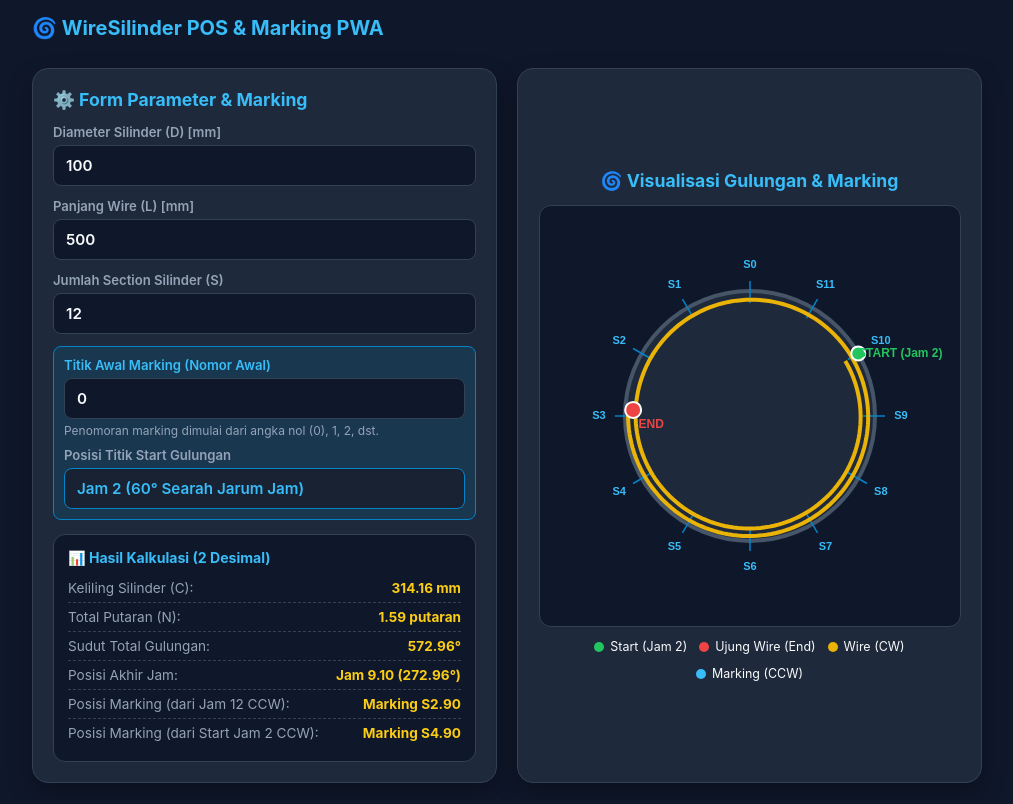
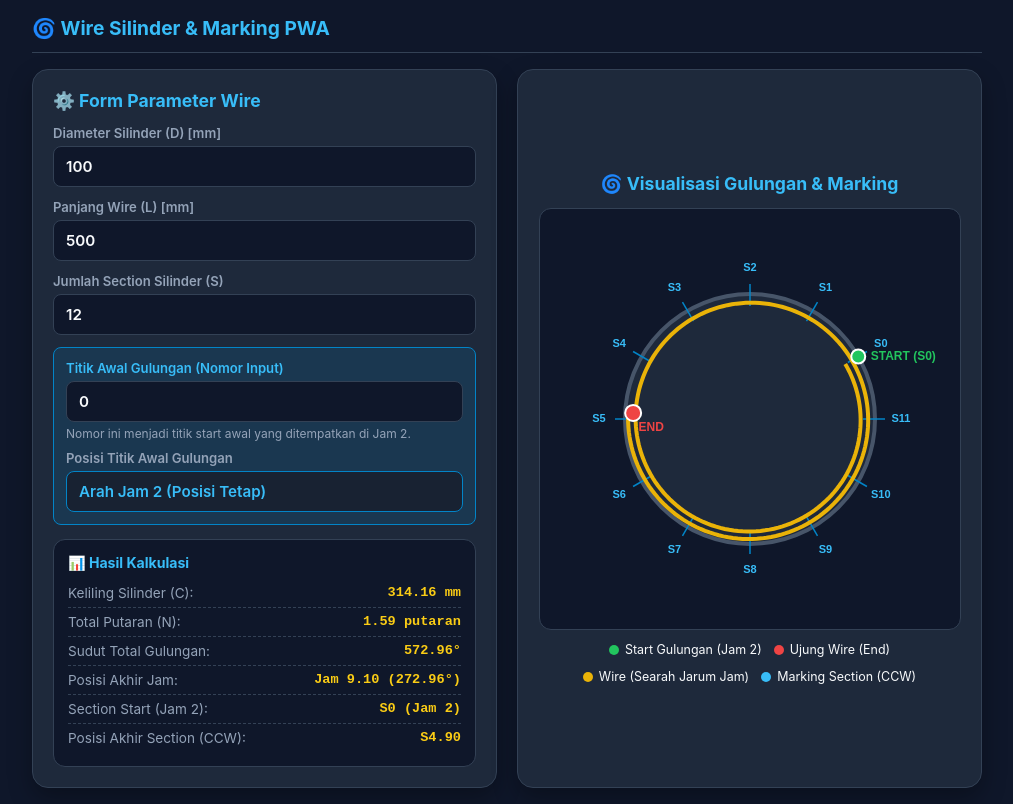
Before and after one commit to andi4marlin-png/shield, a plain HTML site: page index.html in a window 1280 px wide. Shown: the whole page, without its empty margins (133-1146 px from the left). Drawn offline with Linux system fonts and the light colour scheme.

Commit message:
Update index.html

```diff
--- a/index.html
+++ b/index.html
@@ -3,24 +3,24 @@
 <head>
   <meta charset="UTF-8">
   <meta name="viewport" content="width=device-width, initial-scale=1.0, maximum-scale=1.0, user-scalable=no">
-  <title>Simulasi Gulungan Wire Silinder & Marking PWA</title>
+  <title>Simulasi Gulungan Wire & Marking PWA</title>
 
-  <!-- PWA Theme & Apple Web App Meta -->
+  <!-- PWA Meta Tags -->
   <meta name="theme-color" content="#0f172a">
   <meta name="mobile-web-app-capable" content="yes">
   <meta name="apple-mobile-web-app-capable" content="yes">
   <meta name="apple-mobile-web-app-status-bar-style" content="black-translucent">
   <meta name="apple-mobile-web-app-title" content="WireSim PWA">
 
-  <!-- Manifest Dynamic Inline (Blob URI / Data URI) -->
+  <!-- Manifest Dynamic Inline -->
   <link rel="manifest" id="manifest-placeholder">
 
   <style>
-    * { box-sizing: border-box; margin: 0; padding: 0; font-family: -apple-system, BlinkMacSystemFont, 'Segoe UI', Roboto, Oxygen, Ubuntu, Cantarell, sans-serif; }
+    * { box-sizing: border-box; margin: 0; padding: 0; font-family: -apple-system, BlinkMacSystemFont, 'Segoe UI', Roboto, sans-serif; }
     body { background-color: #0f172a; color: #f8fafc; padding: 16px; display: flex; flex-direction: column; align-items: center; min-height: 100vh; }
 
-    header { width: 100%; max-width: 950px; display: flex; justify-content: space-between; items-center: center; margin-bottom: 16px; padding-bottom: 12px; border-b: 1px solid #334155; }
-    header h1 { font-size: 1.25rem; color: #38bdf8; font-weight: 700; flex: 1; }
+    header { width: 100%; max-width: 950px; display: flex; justify-content: space-between; align-items: center; margin-bottom: 16px; padding-bottom: 12px; border-bottom: 1px solid #334155; }
+    header h1 { font-size: 1.2rem; color: #38bdf8; font-weight: 700; }
 
     .btn-pwa { background: #0284c7; color: #ffffff; border: none; padding: 8px 14px; border-radius: 8px; font-weight: 600; font-size: 0.85rem; cursor: pointer; display: none; transition: background 0.2s; }
     .btn-pwa:hover { background: #0369a1; }
@@ -37,13 +37,13 @@
     input:focus { border-color: #38bdf8; }
     input[readonly] { background: #182232; color: #38bdf8; border-color: #0284c7; cursor: not-allowed; }
 
-    .highlight-box { background: rgba(2, 132, 199, 0.15); border: 1px solid #0284c7; border-radius: 8px; padding: 10px; margin-bottom: 12px; }
+    .highlight-box { background: rgba(2, 132, 199, 0.15); border: 1px solid #0284c7; border-radius: 8px; padding: 12px; margin-bottom: 12px; }
 
     .result-box { background: #0f172a; border-radius: 12px; padding: 14px; border: 1px solid #334155; margin-top: 14px; }
     .result-row { display: flex; justify-content: space-between; padding: 6px 0; border-bottom: 1px dashed #334155; font-size: 0.85rem; }
     .result-row:last-child { border-bottom: none; }
     .result-label { color: #94a3b8; }
-    .result-val { font-weight: 700; color: #facc15; font-mono: monospace; }
+    .result-val { font-weight: 700; color: #facc15; font-family: monospace; }
 
     .canvas-container { display: flex; flex-direction: column; align-items: center; justify-content: center; }
     canvas { background: #0f172a; border-radius: 12px; border: 1px solid #334155; max-width: 100%; height: auto; }
@@ -56,14 +56,14 @@
 <body>
 
   <header>
-    <h1>🌀 WireSilinder POS & Marking PWA</h1>
+    <h1>🌀 Wire Silinder & Marking PWA</h1>
     <button id="pwaInstallBtn" class="btn-pwa">📲 Install App</button>
   </header>
 
   <div class="container">
     <!-- Panel Input Form -->
     <div class="card">
-      <h2>⚙️ Form Parameter & Marking</h2>
+      <h2>⚙️ Form Parameter Wire</h2>
 
       <div class="form-group">
         <label for="diameter">Diameter Silinder (D) [mm]</label>
@@ -80,29 +80,29 @@
         <input type="number" id="sections" value="12" min="1" max="360" step="1" oninput="updateSimulation()">
       </div>
 
-      <!-- Input Titik Awal Marking -->
+      <!-- Input Titik Awal Gulungan -->
       <div class="highlight-box">
         <div class="form-group" style="margin-bottom:8px;">
-          <label for="startMarkingNum" style="color:#38bdf8;">Titik Awal Marking (Nomor Awal)</label>
+          <label for="startMarkingNum" style="color:#38bdf8;">Titik Awal Gulungan (Nomor Input)</label>
           <input type="number" id="startMarkingNum" value="0" min="0" step="1" oninput="updateSimulation()">
-          <span style="font-size:0.75rem; color:#94a3b8;">Penomoran marking dimulai dari angka nol (0), 1, 2, dst.</span>
+          <span style="font-size:0.75rem; color:#94a3b8;">Nomor ini menjadi titik start awal yang ditempatkan di Jam 2.</span>
         </div>
 
         <div class="form-group" style="margin-bottom:0;">
-          <label for="startPoint">Posisi Titik Start Gulungan</label>
-          <input type="text" id="startPoint" value="Jam 2 (60° Searah Jarum Jam)" readonly>
+          <label for="startPoint">Posisi Titik Awal Gulungan</label>
+          <input type="text" id="startPoint" value="Arah Jam 2 (Posisi Tetap)" readonly>
         </div>
       </div>
 
       <!-- Hasil Kalkulasi -->
       <div class="result-box">
-        <h3 style="font-size:0.88rem; color:#38bdf8; margin-bottom:8px;">📊 Hasil Kalkulasi (2 Desimal)</h3>
+        <h3 style="font-size:0.88rem; color:#38bdf8; margin-bottom:8px;">📊 Hasil Kalkulasi</h3>
         <div class="result-row"><span class="result-label">Keliling Silinder (C):</span><span class="result-val" id="resCircumference">-</span></div>
         <div class="result-row"><span class="result-label">Total Putaran (N):</span><span class="result-val" id="resTurns">-</span></div>
         <div class="result-row"><span class="result-label">Sudut Total Gulungan:</span><span class="result-val" id="resTotalAngle">-</span></div>
         <div class="result-row"><span class="result-label">Posisi Akhir Jam:</span><span class="result-val" id="resClockPos">-</span></div>
-        <div class="result-row"><span class="result-label">Posisi Marking (dari Jam 12 CCW):</span><span class="result-val" id="resSec12">-</span></div>
-        <div class="result-row"><span class="result-label">Posisi Marking (dari Start Jam 2 CCW):</span><span class="result-val" id="resSecStart">-</span></div>
+        <div class="result-row"><span class="result-label">Section Start (Jam 2):</span><span class="result-val" id="resSecStartLabel">-</span></div>
+        <div class="result-row"><span class="result-label">Posisi Akhir Section (CCW):</span><span class="result-val" id="resSecEnd">-</span></div>
       </div>
     </div>
 
@@ -111,17 +111,17 @@
       <h2>🌀 Visualisasi Gulungan & Marking</h2>
       <canvas id="simCanvas" width="420" height="420"></canvas>
       <div class="legend">
-        <div class="legend-item"><span class="dot" style="background:#22c55e;"></span> Start (Jam 2)</div>
+        <div class="legend-item"><span class="dot" style="background:#22c55e;"></span> Start Gulungan (Jam 2)</div>
         <div class="legend-item"><span class="dot" style="background:#ef4444;"></span> Ujung Wire (End)</div>
-        <div class="legend-item"><span class="dot" style="background:#eab308;"></span> Wire (CW)</div>
-        <div class="legend-item"><span class="dot" style="background:#38bdf8;"></span> Marking (CCW)</div>
+        <div class="legend-item"><span class="dot" style="background:#eab308;"></span> Wire (Searah Jarum Jam)</div>
+        <div class="legend-item"><span class="dot" style="background:#38bdf8;"></span> Marking Section (CCW)</div>
       </div>
     </div>
   </div>
 
   <script>
     // =========================================================================
-    // LOGIK SIMULASI & PROSES KALKULASI
+    // LOGIKA SIMULASI DAN PENETAPAN JAM 2 SEBAGAI START
     // =========================================================================
     function updateSimulation() {
       const d = parseFloat(document.getElementById('diameter').value) || 100;
@@ -129,38 +129,32 @@
       const s = parseInt(document.getElementById('sections').value) || 12;
       const startMark = parseInt(document.getElementById('startMarkingNum').value) || 0;
 
-      // Calculation
+      // Kalkulasi Utama
       const circumference = Math.PI * d;
       const turns = l / circumference;
       const totalAngleDeg = turns * 360.0;
 
-      // Posisi Jam 2 = 60 degrees CW dari Jam 12
+      // Kunci Posisi Start Gulungan tepat di Jam 2 (60 derajat dari Jam 12 CW)
       const startClockDeg = 60.0;
       const endClockDeg = (startClockDeg + totalAngleDeg) % 360.0;
 
       let endClockHour = endClockDeg / 30.0;
       if (endClockHour === 0) endClockHour = 12.0;
 
-      // Section calculation (Counter-clockwise marking)
+      // Kalkulasi posisi section akhir dari titik start Jam 2 (Arah CCW)
       const secAngleDeg = 360.0 / s;
-
-      // Section dari Jam 12 (CCW)
-      const ccwDegFrom12 = (360.0 - endClockDeg) % 360.0;
-      const secFrom12 = (ccwDegFrom12 / secAngleDeg) + startMark;
-
-      // Section dari Start (Jam 2) CCW
       const ccwDegFromStart = (360.0 - (totalAngleDeg % 360.0)) % 360.0;
       const secFromStart = (ccwDegFromStart / secAngleDeg) + startMark;
 
-      // Render 2 decimal places
+      // Display Hasil Kalkulasi
       document.getElementById('resCircumference').innerText = circumference.toFixed(2) + ' mm';
       document.getElementById('resTurns').innerText = turns.toFixed(2) + ' putaran';
       document.getElementById('resTotalAngle').innerText = totalAngleDeg.toFixed(2) + '°';
       document.getElementById('resClockPos').innerText = 'Jam ' + endClockHour.toFixed(2) + ' (' + endClockDeg.toFixed(2) + '°)';
-      document.getElementById('resSec12').innerText = 'Marking S' + secFrom12.toFixed(2);
-      document.getElementById('resSecStart').innerText = 'Marking S' + secFromStart.toFixed(2);
+      document.getElementById('resSecStartLabel').innerText = 'S' + startMark + ' (Jam 2)';
+      document.getElementById('resSecEnd').innerText = 'S' + secFromStart.toFixed(2);
 
-      // Draw Simulation Canvas
+      // Gambar pada Canvas
       drawCanvas(d, l, s, turns, startClockDeg, startMark);
     }
 
@@ -173,7 +167,7 @@
 
       ctx.clearRect(0, 0, canvas.width, canvas.height);
 
-      // 1. Draw Cylinder Body
+      // 1. Gambar Bodi Silinder
       ctx.beginPath();
       ctx.arc(cx, cy, r, 0, 2 * Math.PI);
       ctx.fillStyle = '#1e293b';
@@ -182,17 +176,19 @@
       ctx.strokeStyle = '#475569';
       ctx.stroke();
 
-      // 2. Draw Section Markings (Counter-Clockwise starting from Jam 12)
+      // 2. Gambar Section Marking (Titik awal 'startMark' tepat diposisikan di Jam 2, berputar CCW)
       const secAngle = (2 * Math.PI) / s;
+      const jam2AngleRad = -Math.PI / 2 + (startClockDeg * Math.PI / 180); // Radian Jam 2 (-30°)
+
       ctx.font = 'bold 11px sans-serif';
       ctx.textAlign = 'center';
       ctx.textBaseline = 'middle';
 
       for (let i = 0; i < s; i++) {
-        // -PI/2 is Jam 12. CCW -> Subtract angle
-        const angle = -Math.PI / 2 - i * secAngle;
+        // Berjalan CCW mulai dari titik Awal Jam 2
+        const angle = jam2AngleRad - i * secAngle;
 
-        // Marking Line
+        // Garis Marking
         ctx.beginPath();
         ctx.moveTo(cx + (r - 12) * Math.cos(angle), cy + (r - 12) * Math.sin(angle));
         ctx.lineTo(cx + (r + 10) * Math.cos(angle), cy + (r + 10) * Math.sin(angle));
@@ -200,7 +196,7 @@
         ctx.lineWidth = 1.5;
         ctx.stroke();
 
-        // Label Marking berawal dari angka nol/startMark (S0, S1, S2...)
+        // Label Section (S[input], S[input+1], dst.)
         const labelNum = startMark + i;
         const tx = cx + (r + 26) * Math.cos(angle);
         const ty = cy + (r + 26) * Math.sin(angle);
@@ -208,18 +204,16 @@
         ctx.fillText('S' + labelNum, tx, ty);
       }
 
-      // 3. Draw Wire Coiling (Clockwise starting from Jam 2)
-      // Jam 2 = -90° + 60° = -30° (-PI/6 rad)
-      const startRad = -Math.PI / 2 + (startClockDeg * Math.PI / 180);
+      // 3. Gambar Gulungan Wire (CW dimulai persis dari Jam 2)
       const totalRad = turns * 2 * Math.PI;
 
       ctx.beginPath();
       const numPoints = 250;
       for (let i = 0; i <= numPoints; i++) {
         const progress = i / numPoints;
-        const currentAngle = startRad + progress * totalRad;
+        const currentAngle = jam2AngleRad + progress * totalRad;
 
-        // Spiral offset for multi-turn visualization
+        // Offset spiral untuk membedakan tiap putaran
         const radiusOffset = (turns > 1) ? (progress * 12) % 12 : 0;
         const currentRadius = r - 15 + radiusOffset;
 
@@ -233,9 +227,9 @@
       ctx.lineWidth = 4;
       ctx.stroke();
 
-      // 4. Draw Start Point Marker (Arah Jam 2)
-      const startX = cx + r * Math.cos(startRad);
-      const startY = cy + r * Math.sin(startRad);
+      // 4. Marker Titik Awal Gulungan (Titik Start Jam 2)
+      const startX = cx + r * Math.cos(jam2AngleRad);
+      const startY = cy + r * Math.sin(jam2AngleRad);
 
       ctx.beginPath();
       ctx.arc(startX, startY, 7, 0, 2 * Math.PI);
@@ -247,10 +241,10 @@
 
       ctx.fillStyle = '#22c55e';
       ctx.font = 'bold 12px sans-serif';
-      ctx.fillText('START (Jam 2)', startX + 42, startY);
+      ctx.fillText('START (S' + startMark + ')', startX + 45, startY);
 
-      // 5. Draw End Point Marker (Ujung Wire)
-      const endRad = startRad + totalRad;
+      // 5. Marker Ujung Wire (End)
+      const endRad = jam2AngleRad + totalRad;
       const endX = cx + (r - 8) * Math.cos(endRad);
       const endY = cy + (r - 8) * Math.sin(endRad);
 
@@ -267,15 +261,13 @@
       ctx.fillText('END', endX + 18, endY + 15);
     }
 
-    // Run Initial Simulation
+    // Jalankan Simulasi Awal
     updateSimulation();
 
 
     // =========================================================================
-    // DUKUNGAN AUTOMATIC PWA (SERVICE WORKER & MANIFEST) UNTUK GITHUB PAGES
+    // DUKUNGAN AUTOMATIC PWA (SERVICE WORKER & MANIFEST INLINE)
     // =========================================================================
-
-    // 1. Generate Web Manifest secara Dynamic
     const manifestObj = {
       name: "Wire Silinder Simulasi & Marking",
       short_name: "WireSim PWA",
@@ -299,31 +291,23 @@
     const manifestBlob = new Blob([JSON.stringify(manifestObj)], { type: 'application/json' });
     document.getElementById('manifest-placeholder').setAttribute('href', URL.createObjectURL(manifestBlob));
 
-    // 2. Register Inline Service Worker
     if ('serviceWorker' in navigator) {
       const swCode = `
-        const CACHE_NAME = 'wiresim-pwa-v1';
-        self.addEventListener('install', (e) => {
-          self.skipWaiting();
-        });
-        self.addEventListener('activate', (e) => {
-          e.waitUntil(self.clients.claim());
-        });
-        self.addEventListener('fetch', (e) => {
-          e.respondWith(fetch(e.request).catch(() => caches.match(e.request)));
-        });
+        const CACHE_NAME = 'wiresim-pwa-v2';
+        self.addEventListener('install', (e) => self.skipWaiting());
+        self.addEventListener('activate', (e) => e.waitUntil(self.clients.claim()));
+        self.addEventListener('fetch', (e) => e.respondWith(fetch(e.request).catch(() => caches.match(e.request))));
       `;
       const swBlob = new Blob([swCode], { type: 'application/javascript' });
       const swUrl = URL.createObjectURL(swBlob);
 
       window.addEventListener('load', () => {
         navigator.serviceWorker.register(swUrl)
-          .then(reg => console.log('PWA Service Worker Aktif:', reg.scope))
-          .catch(err => console.error('Gagal Registrasi SW:', err));
+          .then(reg => console.log('SW PWA Aktif:', reg.scope))
+          .catch(err => console.error('Gagal SW:', err));
       });
     }
 
-    // 3. Prompt Tombol Install App
     let deferredPrompt;
     const installBtn = document.getElementById('pwaInstallBtn');
 
@@ -336,10 +320,7 @@
     installBtn.addEventListener('click', () => {
       if (deferredPrompt) {
         deferredPrompt.prompt();
-        deferredPrompt.userChoice.then((choiceResult) => {
-          if (choiceResult.outcome === 'accepted') {
-            console.log('User menginstall PWA');
-          }
+        deferredPrompt.userChoice.then(() => {
           deferredPrompt = null;
           installBtn.style.display = 'none';
         });
```
